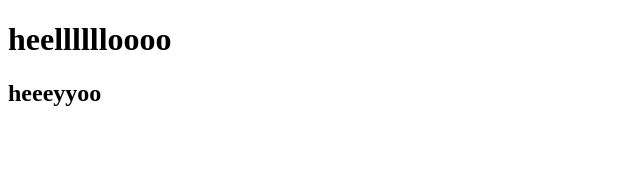
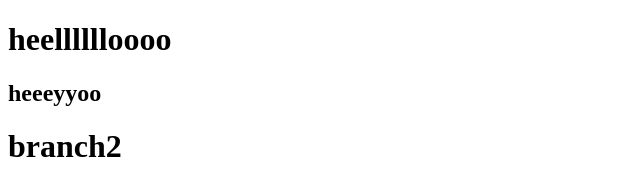
Before and after one commit to shekix/pract, a plain HTML site: page index.html in a window 1280 px wide. Shown: the whole page, without its empty margins (0-640 px from the left). Drawn offline with Linux system fonts and the light colour scheme.

Commit message:
second commit

```diff
--- a/index.html
+++ b/index.html
@@ -8,5 +8,6 @@
 <body>
     <h1>heelllllloooo</h1>
     <h2>heeeyyoo</h2>
+    <h1>branch2</h1>
 </body>
 </html>
```
